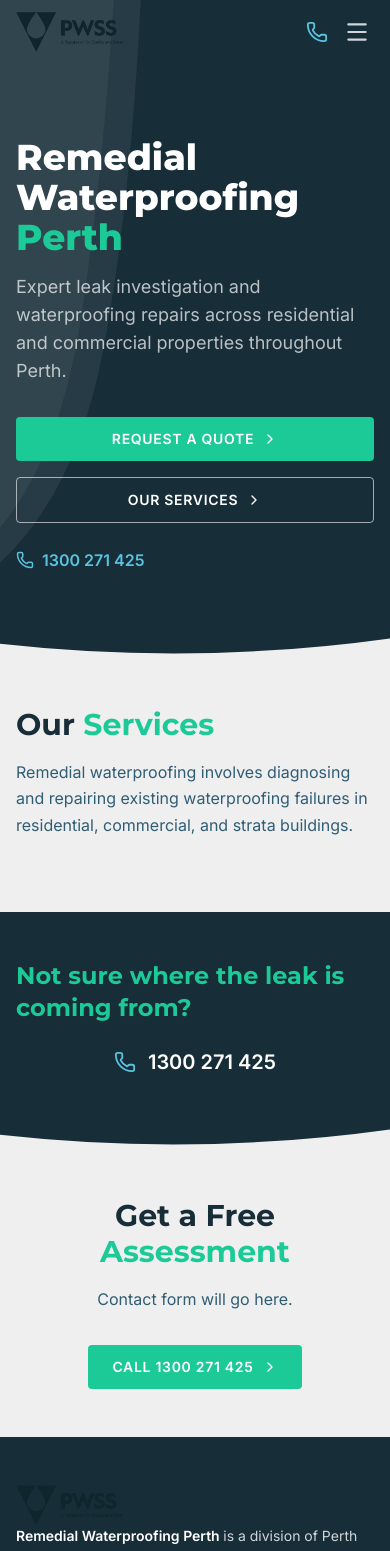
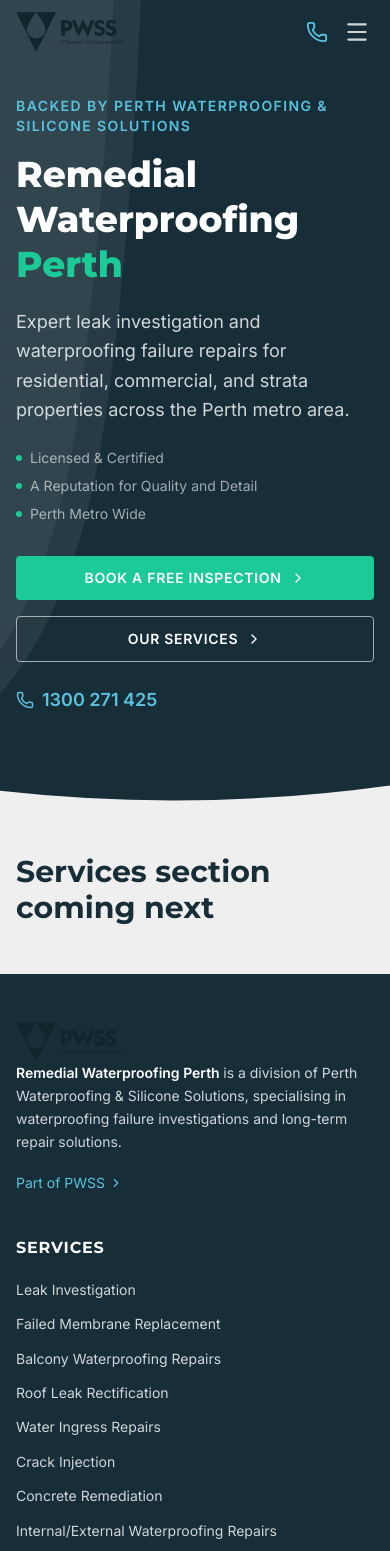
Before and after one commit to Greenie5656/pwss-remedial, a Next.js app: page / in a window 390 px wide. Shown: the top 1551 px of the page. Built offline with nearby package versions, Linux system fonts and the light colour scheme.

Commit message:
Step 2.1: Hero section with trust line, CTAs, phone, fade-up animation

```diff
--- a/src/app/page.tsx
+++ b/src/app/page.tsx
@@ -1,88 +1,21 @@
-import HeroSwoosh from '@/components/shapes/HeroSwoosh';
+import Hero from '@/components/sections/Hero';
 import DiagonalDivider from '@/components/shapes/DiagonalDivider';
 import SectionWrapper from '@/components/ui/SectionWrapper';
 import Container from '@/components/ui/Container';
-import Button from '@/components/ui/Button';
-import PhoneLink from '@/components/ui/PhoneLink';
-import { CONTACT } from '@/lib/constants';
-import { Phone } from 'lucide-react';
 
 export default function Home() {
   return (
     <main>
-      {/* Hero */}
-      <section className="relative bg-pwss-gunmetal min-h-[75vh] flex items-center">
-        <HeroSwoosh />
-        <Container className="relative z-10 pt-20">
-          <h1 className="font-heading text-4xl md:text-5xl lg:text-6xl font-extrabold text-white max-w-3xl">
-            Remedial Waterproofing{' '}
-            <span className="text-pwss-mint">Perth</span>
-          </h1>
-          <p className="mt-4 text-white/70 text-lg max-w-xl">
-            Expert leak investigation and waterproofing repairs across residential
-            and commercial properties throughout Perth.
-          </p>
-          <div className="mt-8 flex flex-col sm:flex-row gap-4">
-            <Button variant="primary" href="#contact" showArrow fullWidth>
-              Request a Quote
-            </Button>
-            <Button variant="secondary" href="#services" showArrow fullWidth>
-              Our Services
-            </Button>
-          </div>
-          <PhoneLink className="mt-6 inline-flex items-center gap-2 text-pwss-aero hover:text-pwss-mint transition-colors duration-200">
-            <Phone size={18} />
-            <span className="font-semibold">{CONTACT.phone}</span>
-          </PhoneLink>
-        </Container>
-      </section>
+      <Hero />
 
       <DiagonalDivider direction="dark-to-light" variant="swoosh" />
 
-      {/* Light section */}
+      {/* Placeholder — next section goes here */}
       <SectionWrapper theme="light" id="services">
         <Container>
           <h2 className="font-heading text-3xl font-bold text-pwss-gunmetal">
-            Our <span className="text-pwss-mint">Services</span>
+            Services section coming next
           </h2>
-          <p className="mt-4 max-w-2xl">
-            Remedial waterproofing involves diagnosing and repairing existing
-            waterproofing failures in residential, commercial, and strata buildings.
-          </p>
-        </Container>
-      </SectionWrapper>
-
-      <DiagonalDivider direction="light-to-dark" variant="v-cut" />
-
-      {/* Dark CTA banner */}
-      <SectionWrapper theme="dark">
-        <Container className="flex flex-col md:flex-row items-center justify-between gap-6">
-          <h2 className="font-heading text-2xl font-bold text-pwss-mint">
-            Not sure where the leak is coming from?
-          </h2>
-          <PhoneLink className="flex items-center gap-3 text-white hover:text-pwss-mint transition-colors duration-200">
-            <Phone size={22} className="text-pwss-aero" />
-            <span className="text-xl font-bold">{CONTACT.phone}</span>
-          </PhoneLink>
-        </Container>
-      </SectionWrapper>
-
-      <DiagonalDivider direction="dark-to-light" variant="swoosh" />
-
-      {/* Light section */}
-      <SectionWrapper theme="light" id="contact">
-        <Container className="text-center">
-          <h2 className="font-heading text-3xl font-bold text-pwss-gunmetal">
-            Get a Free <span className="text-pwss-mint">Assessment</span>
-          </h2>
-          <p className="mt-4 max-w-2xl mx-auto">
-            Contact form will go here.
-          </p>
-          <div className="mt-8">
-            <Button variant="primary" href="tel:1300271425" showArrow>
-              Call {CONTACT.phone}
-            </Button>
-          </div>
         </Container>
       </SectionWrapper>
     </main>
--- /dev/null
+++ b/src/components/sections/Hero.tsx
@@ -0,0 +1,79 @@
+'use client';
+
+import { Phone } from 'lucide-react';
+import { motion } from 'framer-motion';
+import HeroSwoosh from '@/components/shapes/HeroSwoosh';
+import Container from '@/components/ui/Container';
+import Button from '@/components/ui/Button';
+import PhoneLink from '@/components/ui/PhoneLink';
+import { CONTACT, COMPANY } from '@/lib/constants';
+
+export default function Hero() {
+  return (
+    <section
+      className="relative bg-pwss-gunmetal min-h-[75vh] flex items-center overflow-hidden"
+      aria-label="Hero"
+    >
+      <HeroSwoosh />
+
+      <Container className="relative z-10 pt-24 pb-16 lg:pt-32 lg:pb-24">
+        <motion.div
+          initial={{ opacity: 0, y: 20 }}
+          animate={{ opacity: 1, y: 0 }}
+          transition={{ duration: 0.6, ease: 'easeOut' }}
+          className="max-w-3xl"
+        >
+          {/* Trust line */}
+          <p className="text-pwss-aero text-sm font-semibold uppercase tracking-widest mb-4">
+            Backed by Perth Waterproofing &amp; Silicone Solutions
+          </p>
+
+          {/* H1 — primary keyword */}
+          <h1 className="font-heading text-4xl md:text-5xl lg:text-6xl font-extrabold text-white leading-tight">
+            Remedial Waterproofing{' '}
+            <span className="text-pwss-mint">Perth</span>
+          </h1>
+
+          {/* Value proposition */}
+          <p className="mt-5 text-white/80 text-lg md:text-xl max-w-2xl leading-relaxed">
+            Expert leak investigation and waterproofing failure repairs for
+            residential, commercial, and strata properties across the Perth
+            metro area.
+          </p>
+
+          {/* Trust stats */}
+          <div className="mt-6 flex flex-wrap items-center gap-x-6 gap-y-2 text-sm text-white/60">
+            <span className="flex items-center gap-2">
+              <span className="w-1.5 h-1.5 rounded-full bg-pwss-mint" aria-hidden="true" />
+              Licensed &amp; Certified
+            </span>
+            <span className="flex items-center gap-2">
+              <span className="w-1.5 h-1.5 rounded-full bg-pwss-mint" aria-hidden="true" />
+              {COMPANY.tagline}
+            </span>
+            <span className="flex items-center gap-2">
+              <span className="w-1.5 h-1.5 rounded-full bg-pwss-mint" aria-hidden="true" />
+              Perth Metro Wide
+            </span>
+          </div>
+
+          {/* CTAs */}
+          <div className="mt-8 flex flex-col sm:flex-row gap-4">
+            <Button variant="primary" href="#contact" showArrow fullWidth>
+              Book a Free Inspection
+            </Button>
+            <Button variant="secondary" href="#services" showArrow fullWidth>
+              Our Services
+            </Button>
+          </div>
+
+          {/* Phone */}
+          <PhoneLink className="mt-6 inline-flex items-center gap-2 text-pwss-aero hover:text-pwss-mint transition-colors duration-200">
+            <Phone size={18} />
+            <span className="font-semibold text-lg">{CONTACT.phone}</span>
+          </PhoneLink>
+        </motion.div>
+      </Container>
+    </section>
+  );
+}
```
